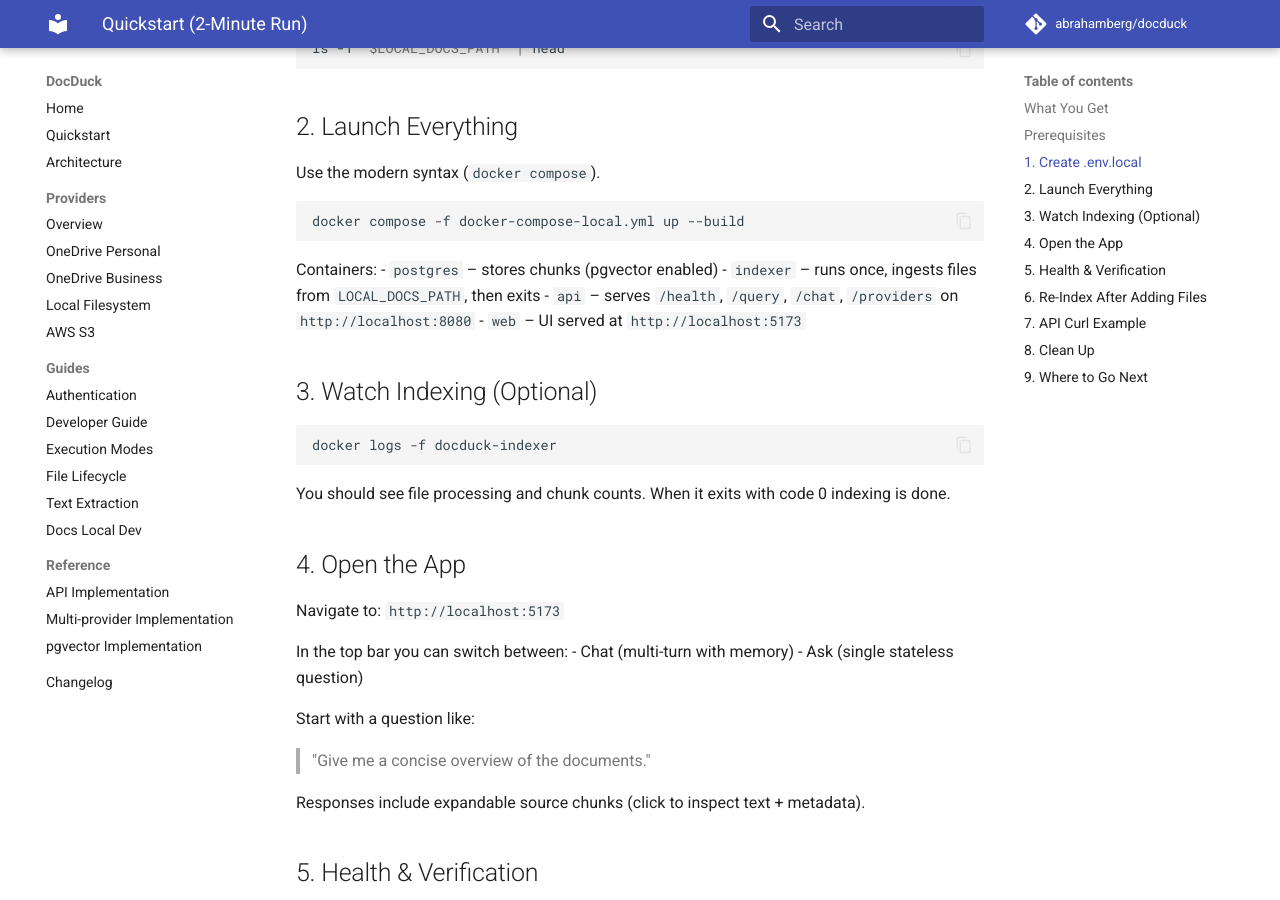
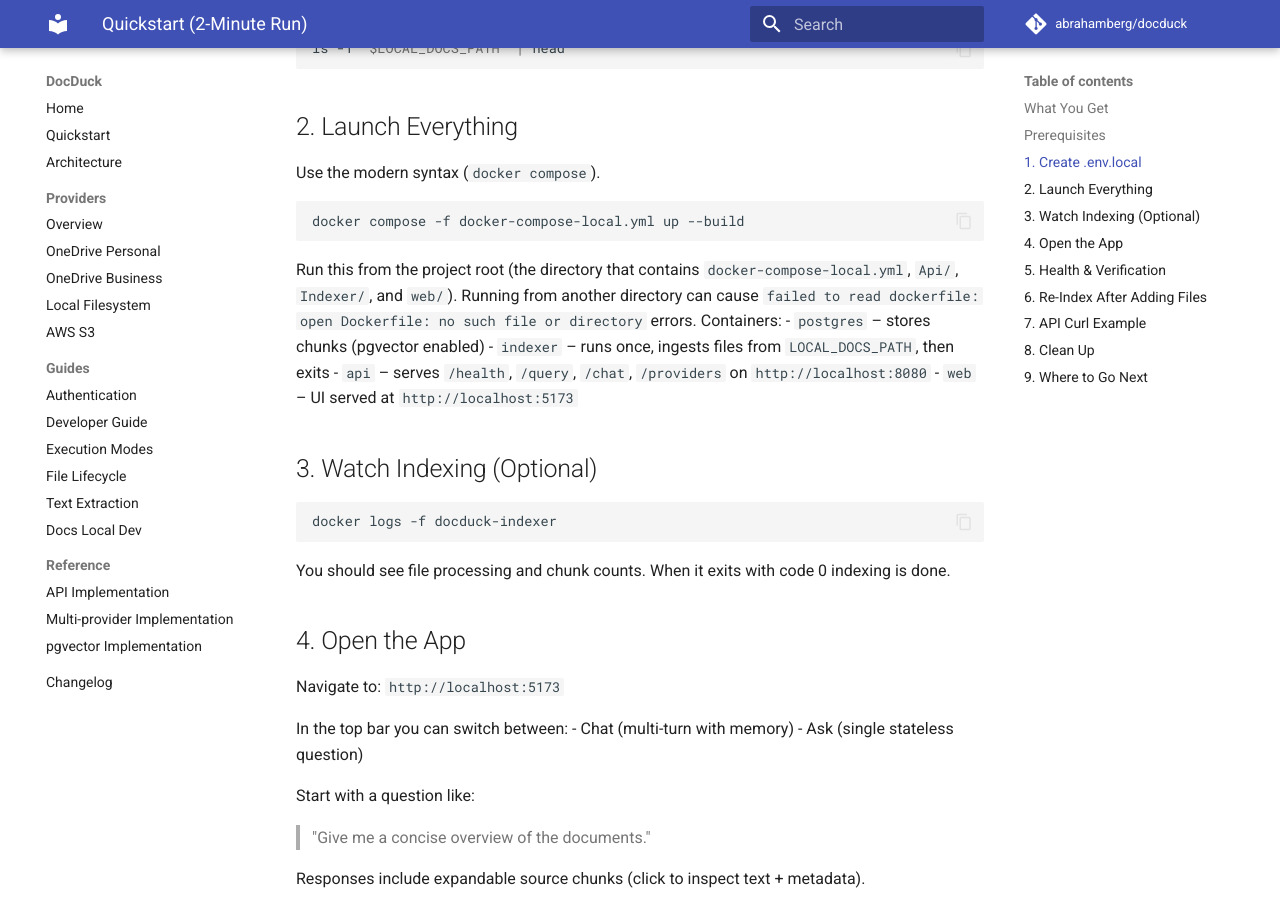
Before and after one commit to abrahamberg/docduck, an MkDocs documentation site: the page built from docs/guides/quickstart.md, in a window 1280 px wide and 900 px high, scrolled down 1043 px. Built offline with MkDocs 1.6.1 and Material for MkDocs 9.7.7, drawn with Linux system fonts in a browser that asks for light colours; comment, search, counter and statistics services are not loaded.

Commit message:
feat: update project configuration and dependencies; add .dockerignore and improve quickstart documentation

````diff
--- a/docker-compose-local.yml
+++ b/docker-compose-local.yml
@@ -20,11 +20,11 @@
 
   indexer:
     build:
-      context: ./Indexer
+      context: .
       dockerfile: Dockerfile
     environment:
       OPENAI_API_KEY: ${OPENAI_API_KEY}
-      DB_CONNECTION_STRING: "Host=postgres;Database=docduck;Username=docduck;Password=docduck123"
+      DB_CONNECTION_STRING: Host=postgres;Database=docduck;Username=docduck;Password=docduck123
     volumes:
       - ./Indexer/appsettings.local.yaml:/app/appsettings.yaml:ro
       - ${LOCAL_DOCS_PATH}:/data/documents:ro
@@ -41,7 +41,7 @@
       dockerfile: Dockerfile
     environment:
       OPENAI_API_KEY: ${OPENAI_API_KEY}
-      DB_CONNECTION_STRING: "Host=postgres;Database=docduck;Username=docduck;Password=docduck123"
+      DB_CONNECTION_STRING: Host=postgres;Database=docduck;Username=docduck;Password=docduck123
       ASPNETCORE_URLS: "http://+:8080"
     ports:
       - "8080:8080"
--- a/docs/guides/quickstart.md
+++ b/docs/guides/quickstart.md
@@ -35,6 +35,7 @@
 ```bash
 docker compose -f docker-compose-local.yml up --build
 ```
+Run this from the project root (the directory that contains `docker-compose-local.yml`, `Api/`, `Indexer/`, and `web/`). Running from another directory can cause `failed to read dockerfile: open Dockerfile: no such file or directory` errors.
 Containers:
 - `postgres` – stores chunks (pgvector enabled)
 - `indexer` – runs once, ingests files from `LOCAL_DOCS_PATH`, then exits
````
Also changed, not shown: 5 other files.
